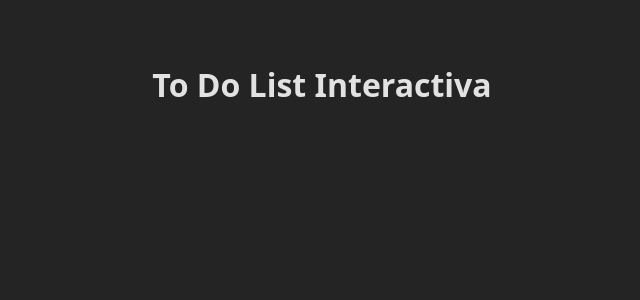
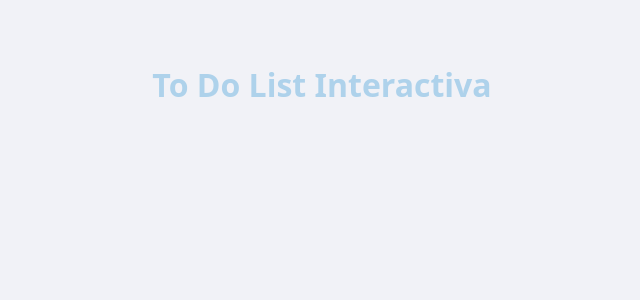
Before and after one commit to MafeSaavedra/Projects-React, a React (Vite) app in the folder ToDoList/ToDoList/: page / in a window 1280 px wide. Shown: the top 300 px of the page, without its empty margins (318-958 px from the left). Built offline with nearby package versions, Linux system fonts and the light colour scheme.

Commit message:
Update Color palette

```diff
--- a/ToDoList/ToDoList/src/index.css
+++ b/ToDoList/ToDoList/src/index.css
@@ -4,8 +4,8 @@
   font-weight: 400;
 
   color-scheme: light dark;
-  color: rgba(255, 255, 255, 0.87);
-  background-color: #242424;
+  color: rgba(163, 205, 233, 0.87);
+  background-color: #f1f2f7;
 
   font-synthesis: none;
   text-rendering: optimizeLegibility;
```
Also changed, not shown: ToDoList/ToDoList/src/PagPrincipal/PagPrincipal.css (added), ToDoList/ToDoList/src/PagPrincipal/PagPrincipal.jsx (added), 1 other file (tests, documents, lock files or other folders).
